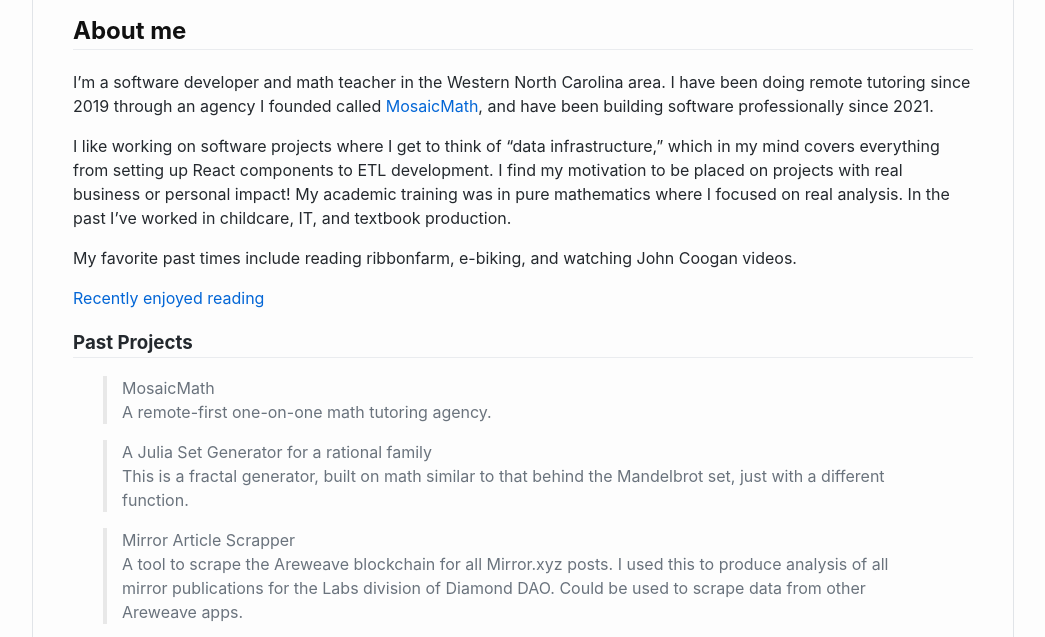
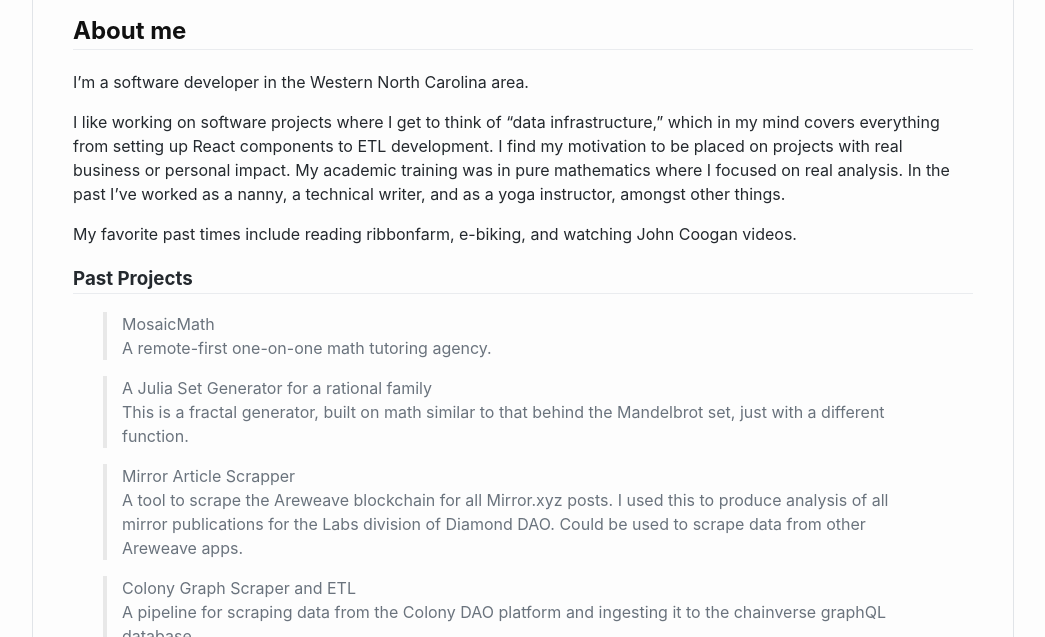
Before and after one commit to nathanabram/nathanabram.com, a plain HTML site: page index.html in a window 1280 px wide. Shown: the part 128-765 px from the top of the page, without its empty margins (117-1162 px from the left). Drawn offline with Linux system fonts and the light colour scheme.

Commit message:
Update index.html

```diff
--- a/index.html
+++ b/index.html
@@ -9,10 +9,10 @@
     <h1 id="im-nathan-welcome-to-my-website">I'm Nathan. Welcome to my website</h1>
 <h2 id="about-me">About me</h2>
 
-<p>I’m a software developer and math teacher in the Western North Carolina area. I have been doing remote tutoring since 2019 through an agency I founded called <a href="http://MosaicMath.com" target="_blank">MosaicMath</a>, and have been building software professionally since 2021.</p>
-<p>I like working on software projects where I get to think of “data infrastructure,” which in my mind covers everything from setting up React components to ETL development. I find my motivation to be placed on projects with real business or personal impact! My academic training was in pure mathematics where I focused on real analysis. In the past I’ve worked in childcare, IT, and textbook production. </p>
+<p>I’m a software developer in the Western North Carolina area.</p>
+<p>I like working on software projects where I get to think of “data infrastructure,” which in my mind covers everything from setting up React components to ETL development. I find my motivation to be placed on projects with real business or personal impact. My academic training was in pure mathematics where I focused on real analysis. In the past I’ve worked as a nanny, a technical writer, and as a yoga instructor, amongst other things. </p>
 <p>My favorite past times include reading ribbonfarm, e-biking, and watching John Coogan videos.</p>
-<a href="https://www.instapaper.com/p/nathanabram">Recently enjoyed reading</a>
+
 <h3 id="past-projects"><strong>Past Projects</strong></h3>
 <blockquote>
   <p><a href="https://mosaicmath.com" target="_blank" >MosaicMath</a><br />
```
